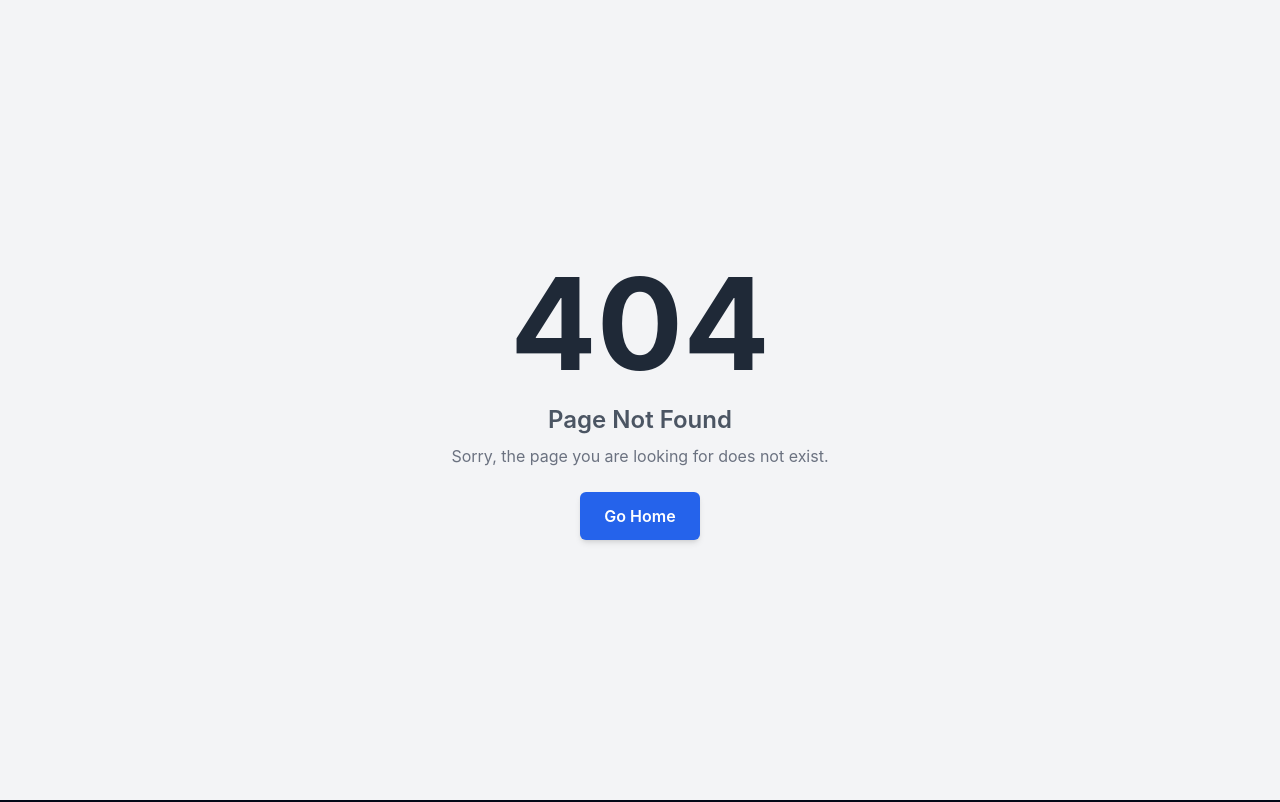
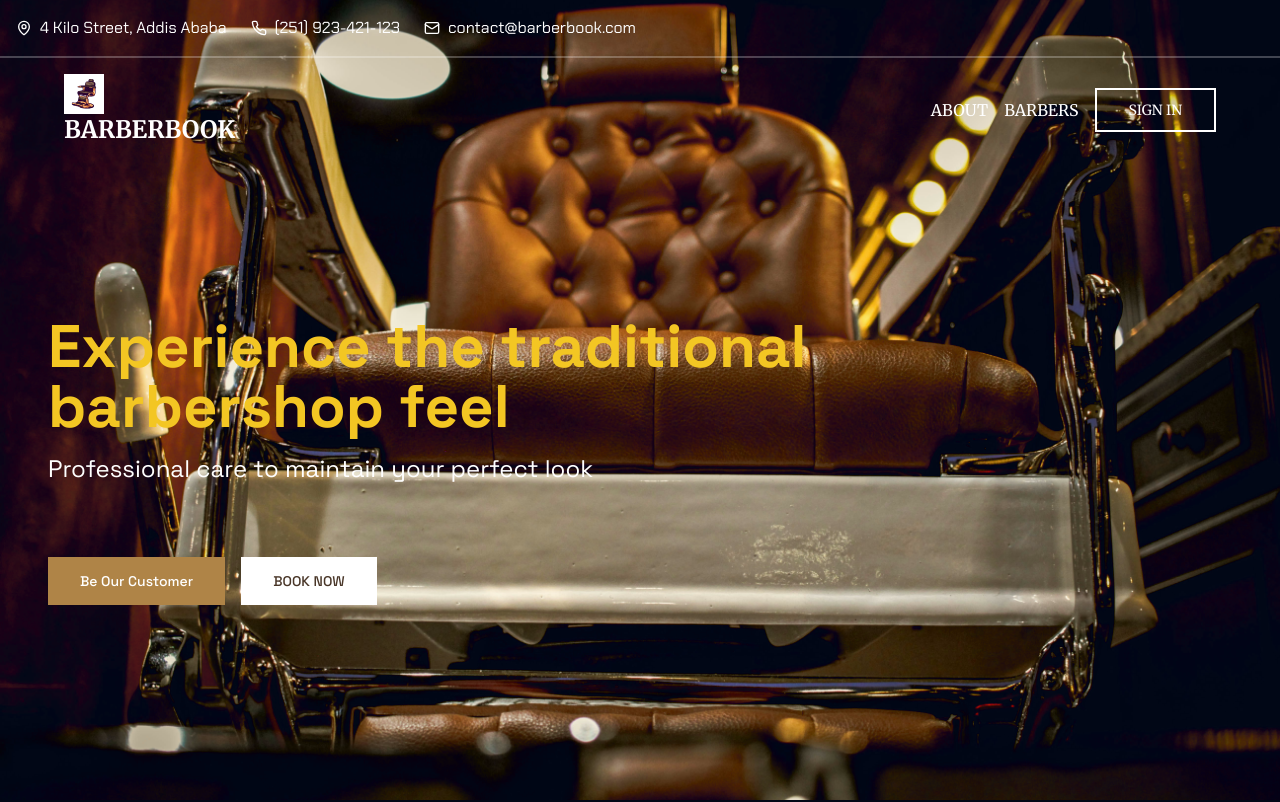
Before and after one commit to mikiyas-girma/BarberBook, a React (Vite) app in the folder frontend/: page / in a window 1280 px wide. Before the commit this address had no page. Shown: the top 802 px of the page. Built offline with nearby package versions, Linux system fonts and the light colour scheme.

Commit message:
created a modal context to use in many places of the app

```diff
--- a/frontend/src/App.tsx
+++ b/frontend/src/App.tsx
@@ -10,6 +10,7 @@ import Layout from './pages/Layout'
 import Page404 from '@/pages/Page404'
 import { ThemeProvider } from '@/components/theme-provider';
 import { AuthProvider } from './contexts/AuthContext'
+import { ModalProvider } from './contexts/modalContext';
 
 function App() {
 
@@ -29,9 +30,11 @@ function App() {
 
     return (
         <AuthProvider>
+            <ModalProvider>
             <ThemeProvider defaultTheme="dark" storageKey='vite-ui-theme'>
                 <RouterProvider router={router} />
             </ThemeProvider>
+            </ModalProvider>
         </AuthProvider>
     )
 }
--- /dev/null
+++ b/frontend/src/contexts/modalContext.tsx
@@ -0,0 +1,34 @@
+import { createContext, useContext, useState, ReactNode } from "react";
+
+interface ModalContextType {
+    isLoginOpen: boolean;
+    openLoginModal: () => void;
+    closeLoginModal: () => void;
+}
+
+const ModalContext = createContext<ModalContextType | undefined>(undefined);
+
+interface ModalProviderProps {
+    children: ReactNode;
+}
+
+export const ModalProvider = ({ children }: ModalProviderProps) => {
+    const [isLoginOpen, setIsLoginOpen] = useState(false);
+
+    const openLoginModal = () => setIsLoginOpen(true);
+    const closeLoginModal = () => setIsLoginOpen(false);
+
+    return (
+        <ModalContext.Provider value={{ isLoginOpen, openLoginModal, closeLoginModal }}>
+            {children}
+        </ModalContext.Provider>
+    );
+};
+
+export const useModal = (): ModalContextType => {
+    const context = useContext(ModalContext);
+    if (context === undefined) {
+        throw new Error("useModal must be used within a ModalProvider");
+    }
+    return context;
+};
--- a/frontend/src/routes/pathConstants.ts
+++ b/frontend/src/routes/pathConstants.ts
@@ -1,5 +1,5 @@
 const PathConstants = {
-    HOME: '/home',
+    HOME: '/',
     BARBERS: '/barbers',
     BOOKING: '/booking',
     SIGNUP: '/signup',
--- a/frontend/src/sections/Header.tsx
+++ b/frontend/src/sections/Header.tsx
@@ -1,12 +1,56 @@
 import { Link } from "react-router-dom";
 import { LuMapPin, LuPhone, LuMail } from "react-icons/lu";
 import "@/styles/mystyles.css";
+import useAuth from "@/hooks/useAuth";
+import { useModal } from "@/contexts/modalContext";
 
-interface HeaderProps {
-  name?: string;
+const Header = () => {
+  const { user } = useAuth();
+
+  const isLoggedIn = user?.isAuthenticated;
+
+  const userRole = user?.data?.role;
+
+  const { openLoginModal } = useModal();
+
+  const renderNavLink = () => {
+    if (!isLoggedIn) {
+      return (
+        <a
+          className="h-11 booking-btn border-2 border-white hover:bg-[#AF8447] hover:text-accent-foreground"
+          onClick={(e) => {
+            e.preventDefault();
+            openLoginModal();
+          }}
+        >
+          SIGN IN
+        </a>
+      );
     }
 
-const Header = ({ name }: HeaderProps) => {
+    if (userRole === "barber") {
+      return (
+        <a
+          href="/dashboard"
+          className="h-11 booking-btn border-2 border-white hover:bg-[#AF8447] hover:text-accent-foreground"
+        >
+          DASHBOARD
+        </a>
+      );
+    }
+
+    if (userRole === "customer") {
+      return (
+        <a
+          href="/booking"
+          className="h-11 booking-btn border-2 border-white hover:bg-[#AF8447] hover:text-accent-foreground"
+        >
+          BOOKINGS
+        </a>
+      );
+    }
+  };
+
   const handleSmoothScroll = (
     event: React.MouseEvent<HTMLAnchorElement, MouseEvent>,
     duration: number
@@ -77,35 +121,17 @@ const Header = ({ name }: HeaderProps) => {
               BARBERBOOK
             </Link>
             <div className="flex items-center space-x-4">
-            <Link to="/" className="text-white hover:text-gray-300">
-              HOME
-            </Link>
               <a
                 href="#about"
                 className="text-white hover:text-gray-300"
                 onClick={(e) => handleSmoothScroll(e, 1000)}
               >
-              ABOUT US
+                ABOUT
               </a>
               <Link to="/barbers" className="text-white hover:text-gray-300">
                 BARBERS
               </Link>
-            <a href="#footer" className="text-white hover:text-gray-300">
-              CONTACT
-            </a>
-            {name ? (
-              <span className="text-white">{name}</span>
-            ) : (
-              <a href="/signup" className="text-white hover:text-gray-300">
-                SIGN UP
-              </a>
-            )}
-            <a href="/dashboard" className="text-white hover:text-gray-300">
-              DASHBOARD
-            </a>
-            <a href="/booking" className="h-11 booking-btn border-2 border-white hover:bg-[#AF8447] hover:text-accent-foreground">
-              BOOKINGS
-            </a>
+              {renderNavLink()}
             </div>
           </div>
         </nav>
--- a/frontend/src/sections/Hero.tsx
+++ b/frontend/src/sections/Hero.tsx
@@ -1,6 +1,7 @@
 import { useState, useEffect } from "react";
 import Header from "./Header";
 import LoginModal from "@/sections/LoginModal";
+import { useModal } from "@/contexts/modalContext";
 
 const images = [
   //   "/images/barbershop1.jpg?height=1080&width=1920",
@@ -10,6 +11,7 @@ const images = [
 
 export default function Hero() {
   const [currentImage, setCurrentImage] = useState(0);
+  const { isLoginOpen, openLoginModal, closeLoginModal } = useModal();
 
   useEffect(() => {
     const interval = setInterval(() => {
@@ -18,17 +20,7 @@ export default function Hero() {
     return () => clearInterval(interval);
   }, []);
 
-  const [isLoginOpen, setIsLoginOpen] = useState(false);
 
-  const openLoginModal = () => {
-    console.log("Opening modal...");
-    setIsLoginOpen(true);
-  };
-
-  const closeLoginModal = () => {
-    console.log("Closing modal...");
-    setIsLoginOpen(false);
-  };
 
   return (
     <div className="min-h-screen flex flex-col relative">
--- a/frontend/src/types/user.d.ts
+++ b/frontend/src/types/user.d.ts
@@ -1,7 +1,7 @@
 export interface User {
     id: string;
-    firstName: string;
-    lastName: string;
+    name: string;
     email: string;
-    photo: string
+    phone: string;
+    role: 'customer' | 'barber';
 }
```
Lines whose indentation alone changed are shown as unchanged.
